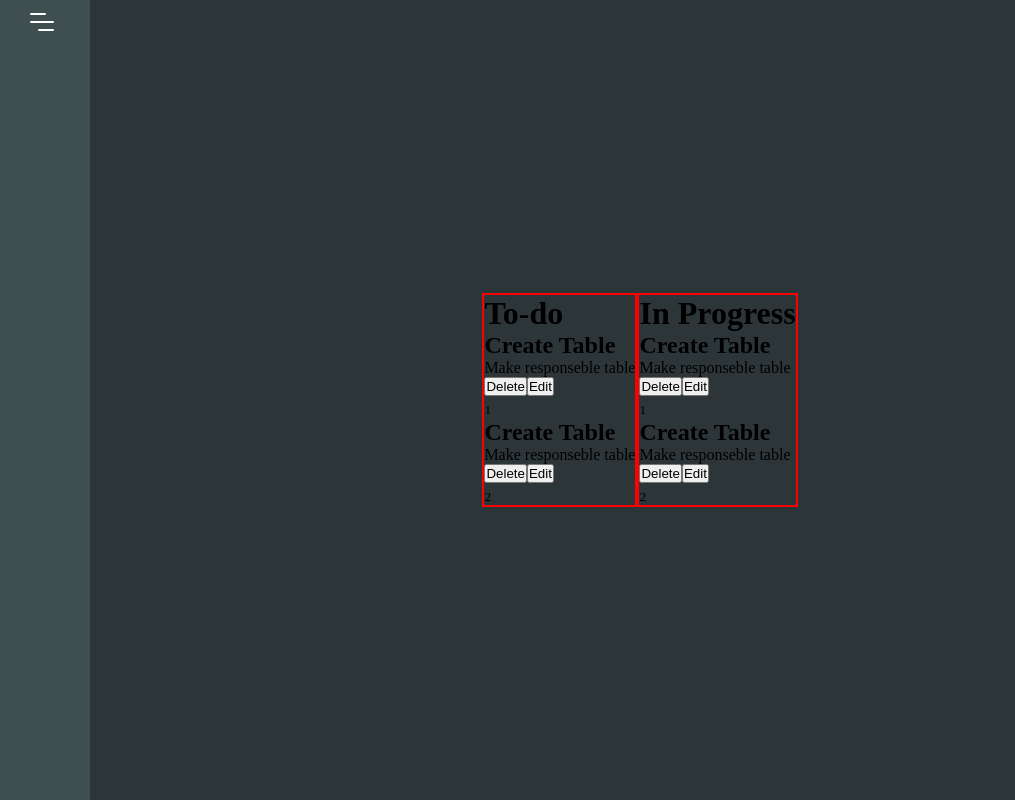
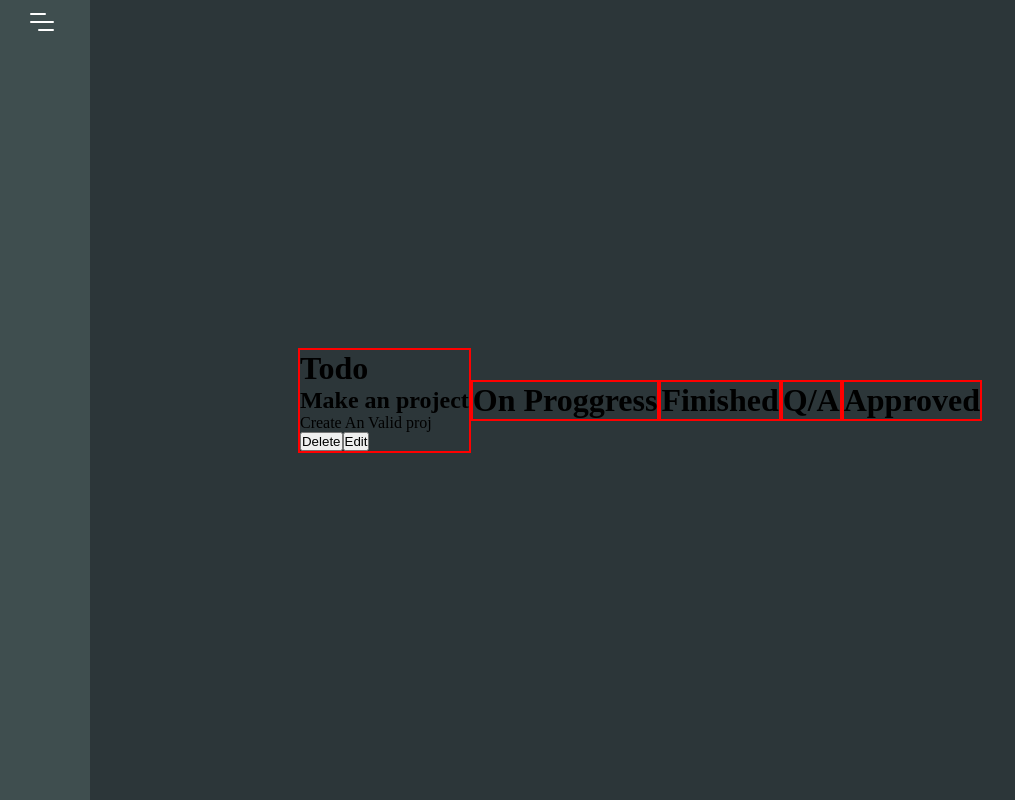
Before and after one commit to AzimAkhmedov/canban, a React (Create React App) app: page /schedule in a window 1280 px wide. Shown: the whole page, without its empty margins (0-1015 px from the left). Built offline with nearby package versions, Linux system fonts and the light colour scheme; data requests are answered from the project's data file.

Commit message:
feat: store

```diff
--- a/package.json
+++ b/package.json
@@ -6,6 +6,7 @@
     "@emotion/react": "^11.10.5",
     "@emotion/styled": "^11.10.5",
     "@mui/material": "^5.11.8",
+    "@reduxjs/toolkit": "^1.9.3",
     "@testing-library/jest-dom": "^5.16.5",
     "@testing-library/react": "^13.4.0",
     "@testing-library/user-event": "^13.5.0",
@@ -17,6 +18,7 @@
     "json-server": "^0.17.1",
     "react": "^18.2.0",
     "react-dom": "^18.2.0",
+    "react-redux": "^8.0.5",
     "react-router-dom": "^6.7.0",
     "react-scripts": "5.0.1",
     "sass": "^1.57.1",
--- /dev/null
+++ b/src/api/index.ts
@@ -0,0 +1,12 @@
+import axios from "axios";
+import { ColumnProps } from "../pages/Schedule/components/types";
+
+export const instance = axios.create({
+    baseURL: "http://localhost:3001/"
+})
+
+
+export const getCols: () => Promise<ColumnProps[]> = async () => {
+    const res = await instance.get('columns')
+    return res.data
+}
--- /dev/null
+++ b/src/app/store/reducers/types.ts
@@ -0,0 +1,7 @@
+import { Columns } from "../../types";
+
+export interface ColumnState {
+    cols: Columns[],
+    status: "Loading" | "Loaded" | "Error"
+    errorMessage?: string
+}
--- /dev/null
+++ b/src/app/types/index.ts
@@ -0,0 +1,10 @@
+export interface Columns {
+    id: number;
+    title: string;
+    list: Tasks[];
+}
+export interface Tasks {
+    id: number;
+    title: string;
+    body: string;
+}
--- a/src/pages/Schedule/components/Column/index.tsx
+++ b/src/pages/Schedule/components/Column/index.tsx
@@ -1,35 +1,17 @@
 import React from "react";
 import { Tasks } from "../index";
+import { ColumnProps, TaskProps } from "../types";
 import s from "./index.module.scss";
-interface taskProps {
-  id: number;
-  no: number;
-  title: string;
-  body: string;
-  status: boolean;
-}
-interface ColumnProps {
-  id: number;
-  title: string;
-  data: taskProps[];
-}
 
-const Column = ({ data, id, title }: ColumnProps) => {
-  console.log(data);
+const Column = ({ list, id, title }: ColumnProps) => {
+  console.log(list);
 
   return (
     <div className={s.root}>
       <h1>{title}</h1>
       <div className="">
-        {data.map(({ body, id, no, status, title }) => (
-          <Tasks
-            id={id}
-            no={no}
-            status={status}
-            title={title}
-            key={id}
-            body={body}
-          />
+        {list.map(({ body, id, title }) => (
+          <Tasks id={id} title={title} key={id} body={body} />
         ))}
       </div>
     </div>
--- a/src/pages/Schedule/components/Tasks/index.tsx
+++ b/src/pages/Schedule/components/Tasks/index.tsx
@@ -1,16 +1,8 @@
 import React from "react";
+import { TaskProps } from "../types";
 import s from "./index.module.scss";
-interface TaskProps {
-  id: number;
-  no: number;
-  title: string;
-  body: string;
-  status: boolean;
-}
-const Task = ({ body, id, status, title, no }: TaskProps) => {
-  console.log(body);
-  console.log("йцукае");
 
+const Task = ({ body, id, title }: TaskProps) => {
   return (
     <div className={s.card}>
       <h2>{title}</h2>
@@ -21,7 +13,6 @@ const Task = ({ body, id, status, title, no }: TaskProps) => {
           <button>Edit</button>
         </div>
       </div>
-      <sub>{no}</sub>
     </div>
   );
 };
--- /dev/null
+++ b/src/pages/Schedule/components/types.ts
@@ -0,0 +1,10 @@
+export interface TaskProps {
+    id: number;
+    title: string;
+    body: string;
+}
+export interface ColumnProps {
+    id: number;
+    title: string;
+    list: TaskProps[];
+}
--- a/src/pages/Schedule/index.tsx
+++ b/src/pages/Schedule/index.tsx
@@ -1,78 +1,71 @@
-import React from "react";
+import React, { useEffect, useState } from "react";
+import { getCols } from "../../api";
 import { Column } from "./components";
+import { ColumnProps } from "./components/types";
 import s from "./index.module.scss";
 // id: number;
 // no: number;
 // title: string;
 // body: string;
 // status: boolean;
-interface taskProps {
-  id: number;
-  no: number;
-  title: string;
-  body: string;
-  status: boolean;
-}
-interface ColumnProps {
-  id: number;
-  title: string;
-  data: taskProps[];
-}
-const stat: ColumnProps[] = [
-  {
-    id: 1,
-    title: "To-do",
-    data: [
-      {
-        body: "Make responseble table",
-        id: 1,
-        no: 1,
-        status: false,
-        title: "Create Table",
-      },
-      {
-        body: "Make responseble table",
-        id: 2,
-        no: 2,
-        status: false,
-        title: "Create Table",
-      },
-    ],
-  },
-  {
-    id: 2,
-    title: "In Progress",
-    data: [
-      {
-        body: "Make responseble table",
-        id: 1,
-        no: 1,
-        status: false,
-        title: "Create Table",
-      },
-      {
-        body: "Make responseble table",
-        id: 2,
-        no: 2,
-        status: false,
-        title: "Create Table",
-      },
-    ],
-  },
-];
+
+// const stat: ColumnProps[] = [
+//   {
+//     id: 1,
+//     title: "To-do",
+//     data: [
+//       {
+//         body: "Make responseble table",
+//         id: 1,
+//         title: "Create Table",
+//       },
+//       {
+//         body: "Make responseble table",
+//         id: 2,
+//         title: "Create Table",
+//       },
+//     ],
+//   },
+//   {
+//     id: 2,
+//     title: "In Progress",
+//     data: [
+//       {
+//         body: "Make responseble table",
+//         id: 1,
+
+//         title: "Create Table",
+//       },
+//       {
+//         body: "Make responseble table",
+//         id: 2,
+//         title: "Create Table",
+//       },
+//     ],
+//   },
+// ];
 
 const Schedule = () => {
-  // console.log(stat);
+  const [stat, setStat] = useState<ColumnProps[]>([]);
 
+  // const useState
+  useEffect(() => {
+    getCols().then((data) => {
+      console.log("Data: ", data);
+      setStat(data);
+    });
+  }, []);
+
+  // useEffect(() => {
+  //   console.log(stat);
+  // }, [stat]);
   return (
     <div className={s.root}>
-      {stat.map(({ data, id, title }) => (
-        <Column data={data} id={id} title={title} key={id} />
+      {stat.map(({ list, id, title }) => (
+        <Column list={list} id={id} title={title} key={id} />
       ))}
     </div>
   );
 };
 
 export default Schedule;
-
-//  [{id:1, title: string, tasks: [],}]
--- a/src/server/data.json
+++ b/src/server/data.json
@@ -1,38 +1,35 @@
 {
-  "todo": [
+  "columns": [
     {
       "id": 1,
-      "title": "Task Title...",
-      "body": "Task body about this task...",
-      "who": "Azim"
+      "title": "Todo",
+      "list": [
+        {
+          "id": 1,
+          "title": "Make an project",
+          "body": "Create An Valid proj"
+        }
+      ]
     },
     {
       "id": 2,
-      "title": "Task Title2...",
-      "body": "Task body about this task2...",
-      "who": "Azim"
+      "title": "On Proggress",
+      "list": []
     },
     {
       "id": 3,
-      "title": "Task Title3...",
-      "body": "Task body about this task3...",
-      "who": "Azim"
-    }
-  ],
-  "on-progress": [
+      "title": "Finished",
+      "list": []
+    },
     {
-      "id": 1,
-      "title": "Task Title...",
-      "body": "Task body about this task...",
-      "who": "Azim"
-    }
-  ],
-  "done": [
+      "id": 4,
+      "title": "Q/A",
+      "list": []
+    },
     {
-      "id": 1,
-      "title": "Task Title...",
-      "body": "Task body about this task...",
-      "who": "Azim"
+      "id": 5,
+      "title": "Approved",
+      "list": []
     }
   ]
 }
```
Also changed, not shown: src/api/instance.ts (deleted, +0 -14 lines), src/app/store/reducers/index.ts (added, +33 -0 lines), src/app/store/store.ts (added, +7 -0 lines), 1 other file (tests, documents, lock files or other folders).
